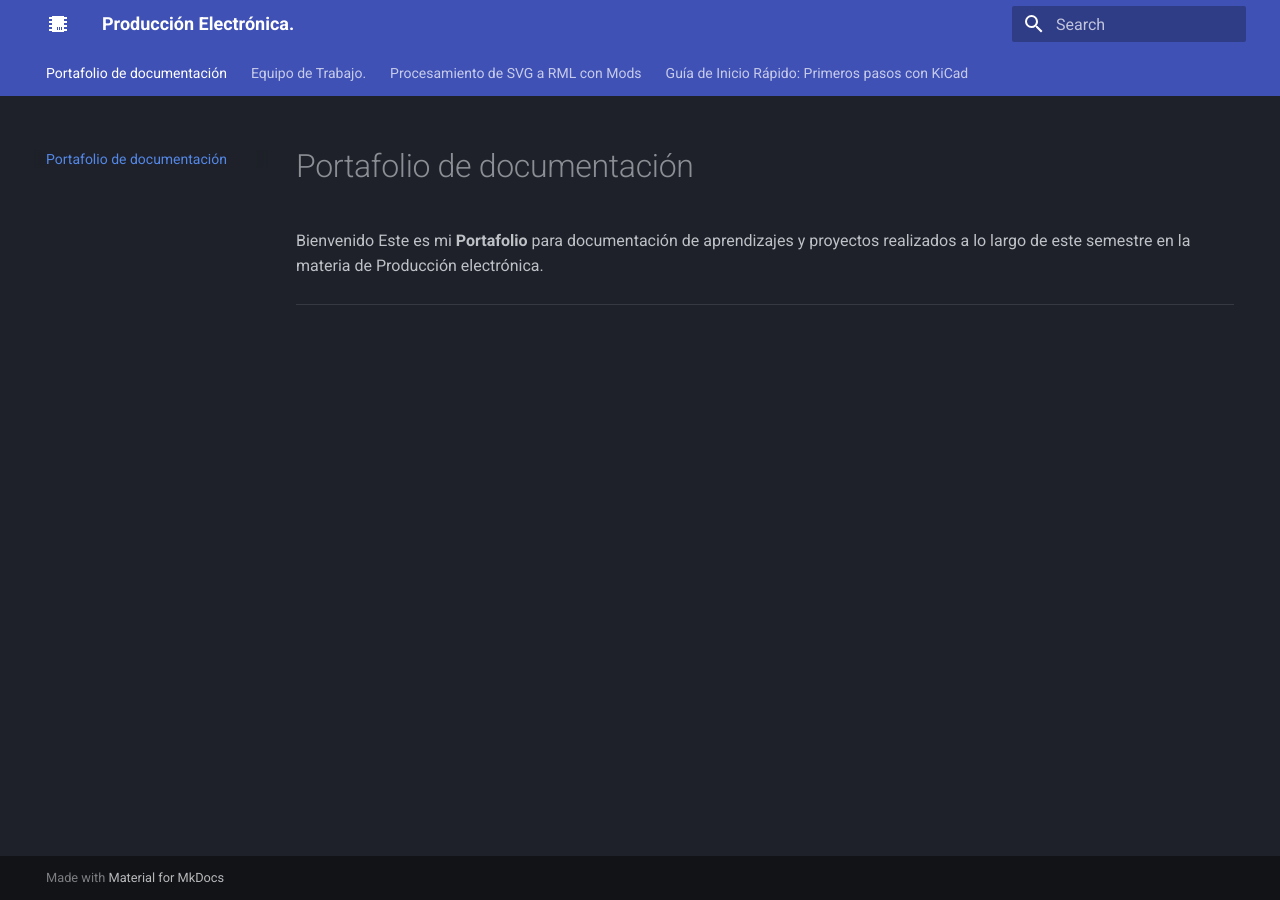
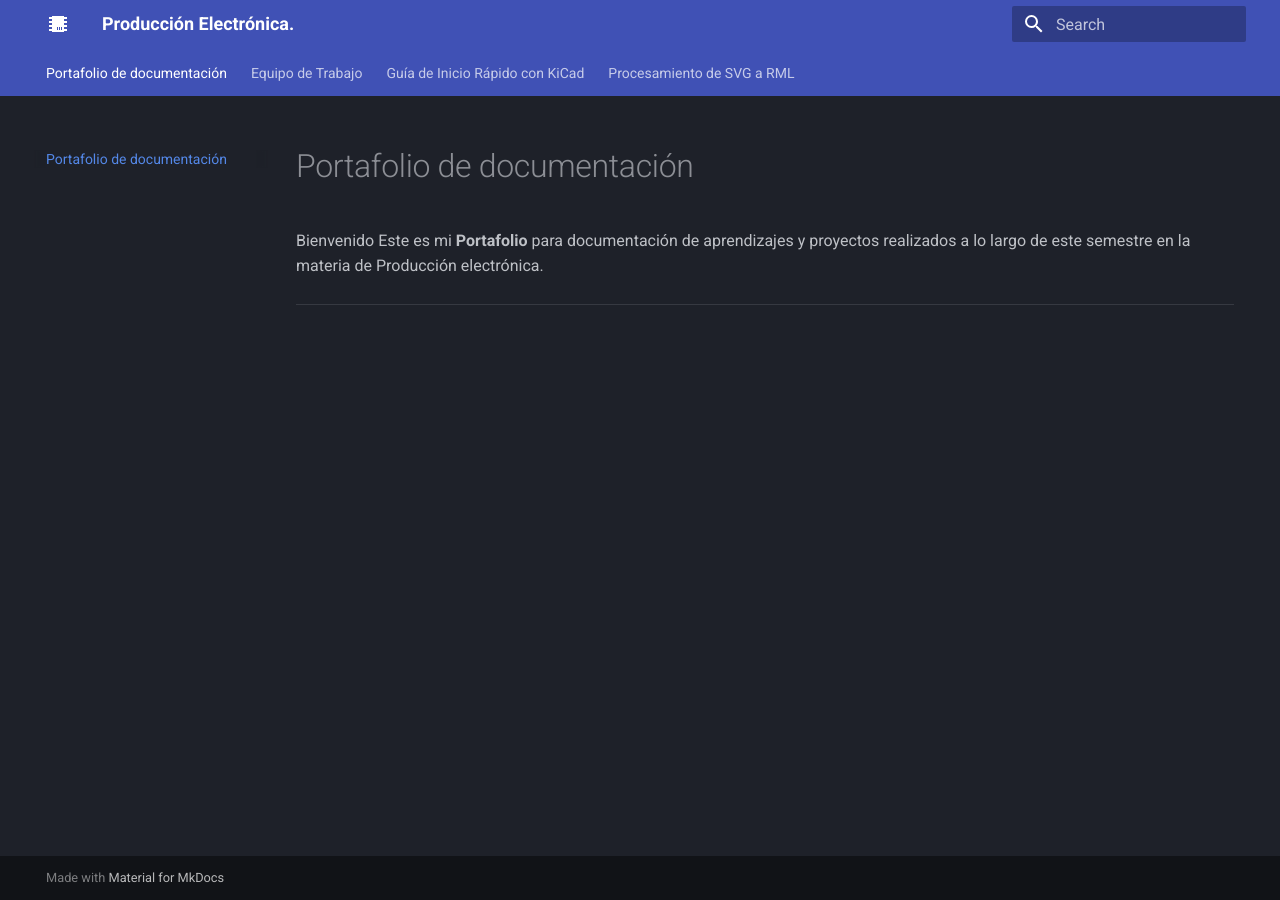
Before and after one commit to Joy-2307/Producci-n-Electr-nica-JIGR, an MkDocs documentation site: the page built from docs/index.md, in a window 1280 px wide. Built offline with MkDocs 1.6.1 and Material for MkDocs 9.7.7, drawn with Linux system fonts in a browser that asks for light colours; part of the change alters nothing that is shown.

```diff
--- a/mkdocs.yml
+++ b/mkdocs.yml
@@ -43,3 +43,9 @@ extra_css:
   - https://use.fontawesome.com/releases/v6.5.2/css/all.css
   - https://cdnjs.cloudflare.com/ajax/libs/font-awesome/6.5.2/css/all.min.css
   - recursos/archivos/custom.css
+
+nav:
+  - Portafolio de documentación: index.md
+  - Equipo de Trabajo: Equipo de trabajo.md
+  - Guía de Inicio Rápido con KiCad: Primeros pasos Kicad.md
+  - Procesamiento de SVG a RML: Mods CE.md
```
